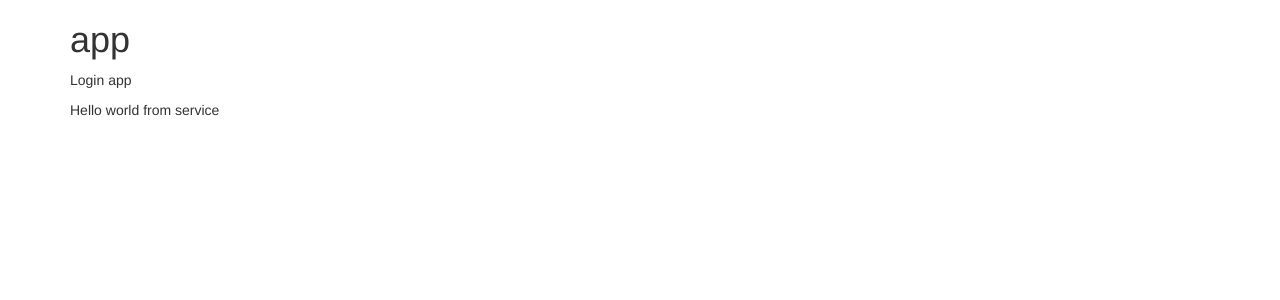
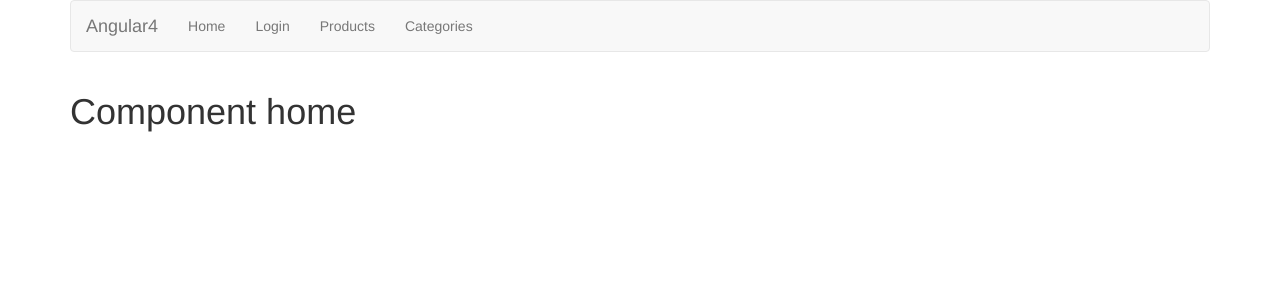
Before and after one commit to jonnyalexbh/api-laravel-angular4, an Angular app: page / in a window 1280 px wide. Shown: the top 300 px of the page. Built offline with nearby package versions, Linux system fonts and the light colour scheme.

Commit message:
configure routes

```diff
--- a/src/app/app.component.html
+++ b/src/app/app.component.html
@@ -1,6 +1,19 @@
+<nav class="navbar navbar-default">
+  <div class="container-fluid">
+    <div class="navbar-header">
+      <a class="navbar-brand" href="#">Angular4</a>
+    </div>
+    <ul class="nav navbar-nav">
+      <li><a [routerLink]="['/']">Home</a></li>
+      <li><a [routerLink]="['/login']">Login</a></li>
+      <li><a>Products</a></li>
+      <li><a>Categories</a></li>
+    </ul>
+  </div>
+</nav>
+
 <div class="row">
   <div class="col-md-12">
-    <h1>{{ title }}</h1>
-    <app-login></app-login>
+    <router-outlet></router-outlet>
   </div>
 </div>
--- a/src/app/app.module.ts
+++ b/src/app/app.module.ts
@@ -1,16 +1,26 @@
 import { BrowserModule } from '@angular/platform-browser';
 import { NgModule } from '@angular/core';
 
+// routes
+import { RouterModule } from '@angular/router';
+import { routes } from './app.routes';
+
 import { AppComponent } from './app.component';
+import { HomeComponent } from './components/home.component';
 import { LoginComponent } from './components/login.component';
 
 @NgModule({
   declarations: [
     AppComponent,
+    HomeComponent,
     LoginComponent
   ],
   imports: [
-    BrowserModule
+    BrowserModule,
+    RouterModule.forRoot(
+      routes,
+      { enableTracing: false } // <-- debugging purposes only
+    )
   ],
   providers: [],
   bootstrap: [AppComponent]
--- /dev/null
+++ b/src/app/components/home.component.ts
@@ -0,0 +1,14 @@
+import { Component } from '@angular/core';
+
+@Component({
+  selector: 'app-home',
+  templateUrl: '../views/home.component.html',
+})
+export class HomeComponent {
+
+  constructor() { }
+
+  ngOnInit() {
+  }
+
+}
--- a/src/app/components/login.component.ts
+++ b/src/app/components/login.component.ts
@@ -1,4 +1,4 @@
-import { Component, OnInit } from '@angular/core';
+import { Component } from '@angular/core';
 import { LoginService } from '../services/login.service';
 
 @Component({
--- /dev/null
+++ b/src/app/views/home.component.html
@@ -0,0 +1 @@
+<h1>Component home</h1>
--- a/src/app/views/login.component.html
+++ b/src/app/views/login.component.html
@@ -1,2 +1,2 @@
-<p> {{ title }} </p>
+<h1>Component login</h1>
 <p> {{ show_service }} </p>
```
Also changed, not shown: src/app/app.routes.ts (added, +10 -0 lines).
